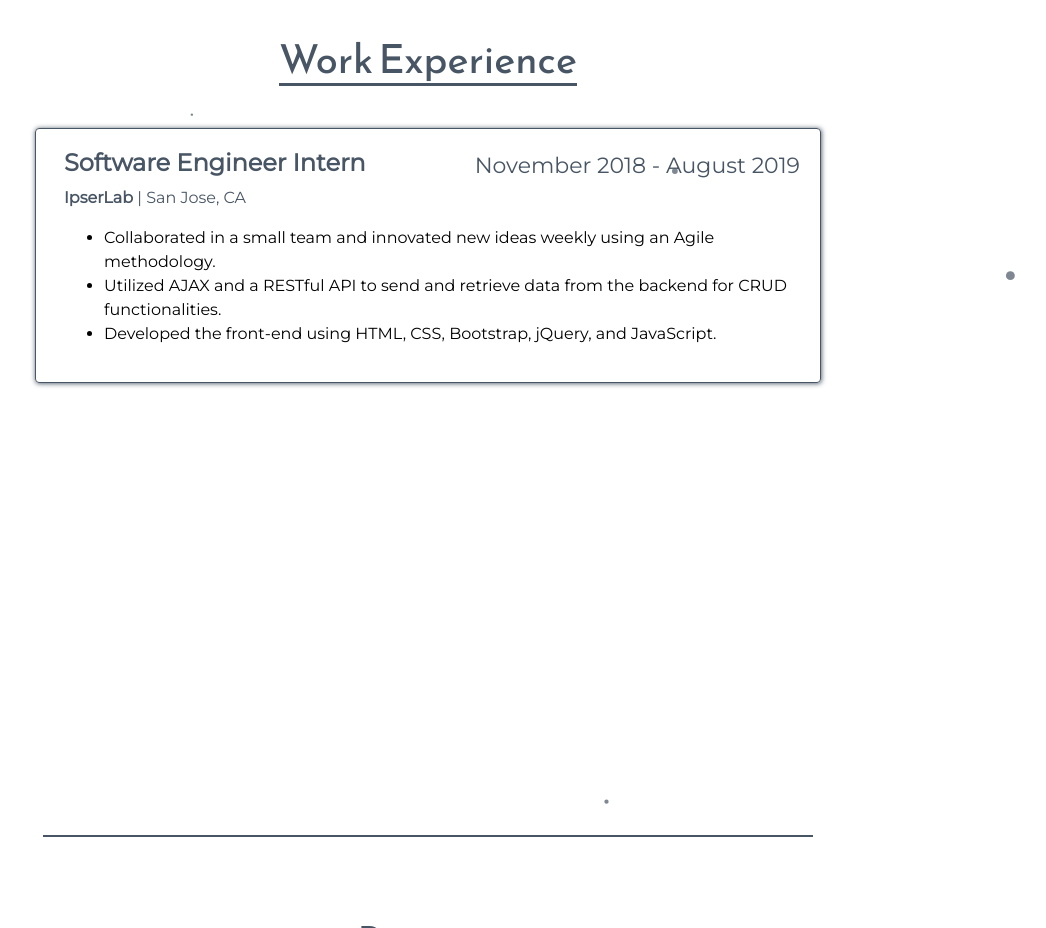
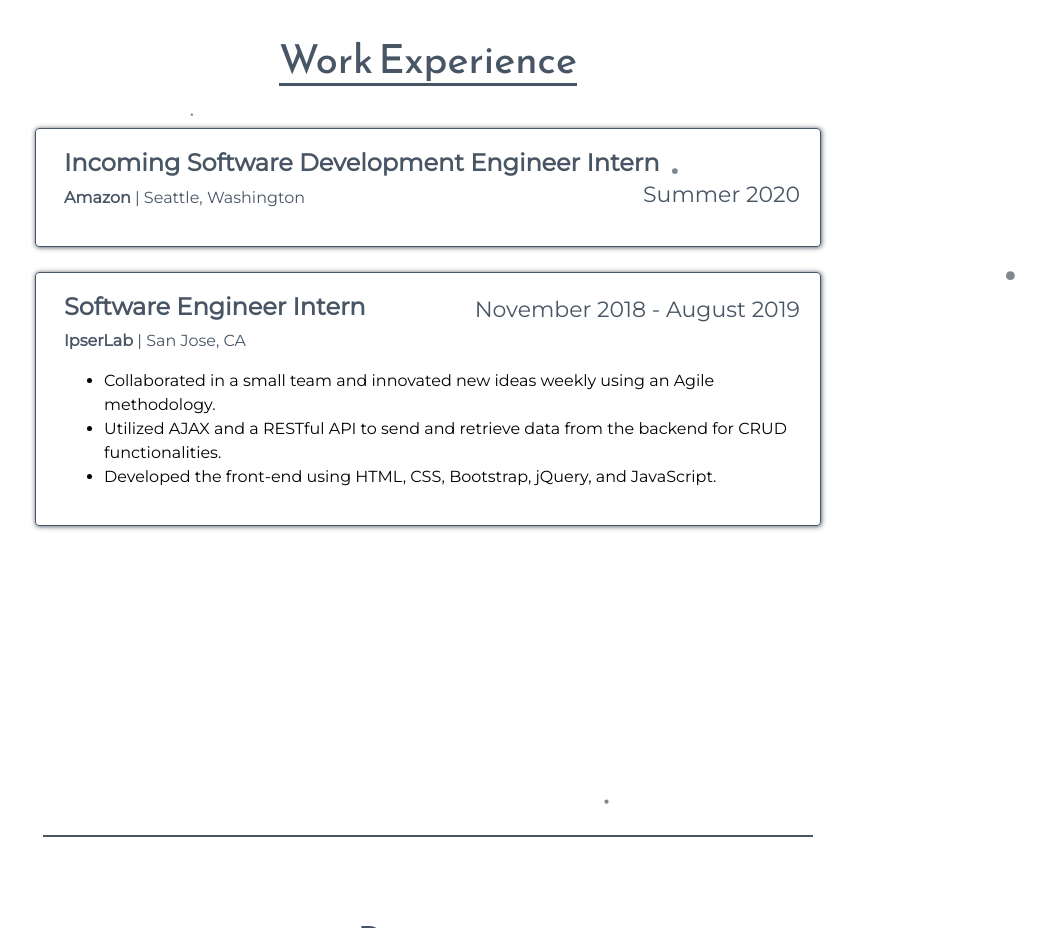
Before and after one commit to realCalvin/PersonalWebsite, a plain HTML site: page index.html in a window 1280 px wide. Shown: the part 2680-3608 px from the top of the page, without its empty margins (212-1258 px from the left). Drawn offline with nearby package versions, Linux system fonts and the light colour scheme; files whose address does not match are found by name.

Commit message:
updated experience & resume

```diff
--- a/index.html
+++ b/index.html
@@ -219,6 +219,24 @@
                 <h1 class="h-center primaryColor"><span class="underline primaryColor">Work Experience</span></h1>
                 <br>
                 <div id="experience-content" class="row h-center">
+                    <div class="card primaryColor">
+                        <div class="card-body">
+                            <div class="row">
+                                <div class="col-lg-12 col-md-12 card-col">
+                                    <div class="card-text">
+                                        <h4 class="primaryColor"><b>Incoming Software Development Engineer Intern</b> <span
+                                                class="work-date">Summer 2020</span></h4>
+                                        <p class="primaryColor"><b>Amazon</b> | Seattle, Washington</p>
+                                        <p class="secondaryColor">
+                                            <ul class="secondaryColor">
+
+                                            </ul>
+                                        </p>
+                                    </div>
+                                </div>
+                            </div>
+                        </div>
+                    </div>
                     <div class="card primaryColor">
                         <div class="card-body">
                             <div class="row">
```
Also changed, not shown: 1 other file.
